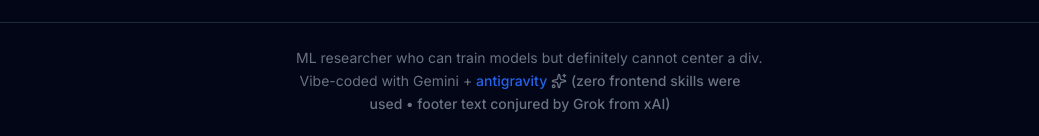
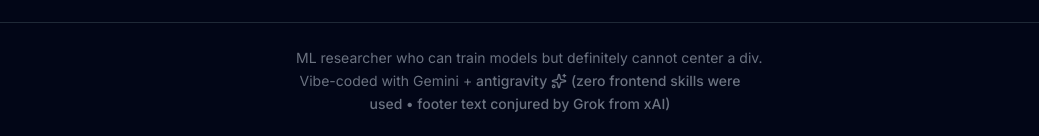
Before and after one commit to RaameshB/Personal-Website, a Vue app: page / in a window 1280 px wide. Shown: the part 1360-1496 px from the top of the page, without its empty margins (120-1159 px from the left). Built offline with nearby package versions, Linux system fonts and the light colour scheme.

Commit message:
fixed blue link

```diff
--- a/src/components/Footer.vue
+++ b/src/components/Footer.vue
@@ -10,7 +10,7 @@
         href="https://antigravity.google/"
         target="_blank"
         rel="noopener noreferrer"
-        class="font-medium text-blue-600 dark:text-blue-400 hover:underline"
+        class="font-medium hover:underline"
         >
         antigravity
         </a>
```
